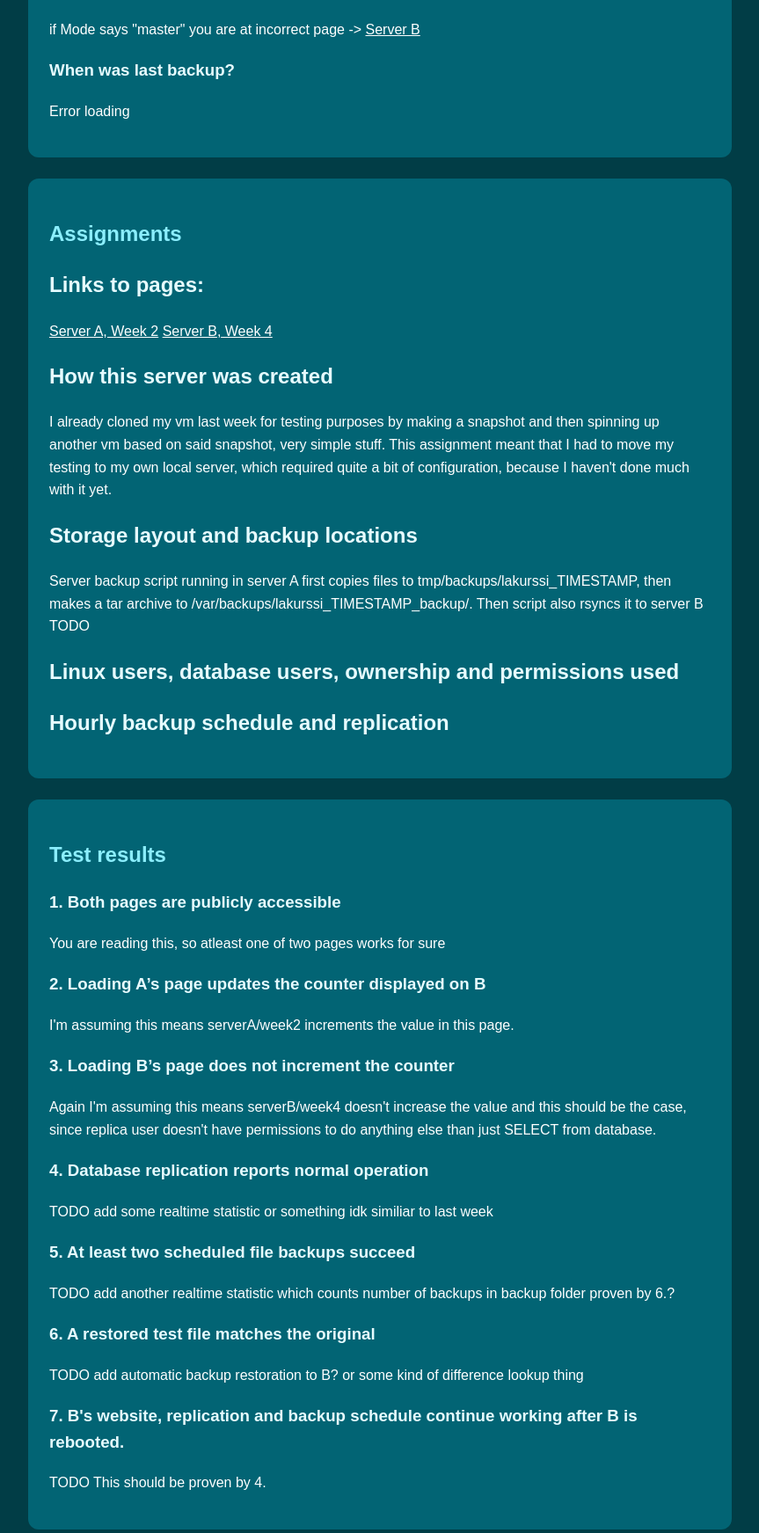
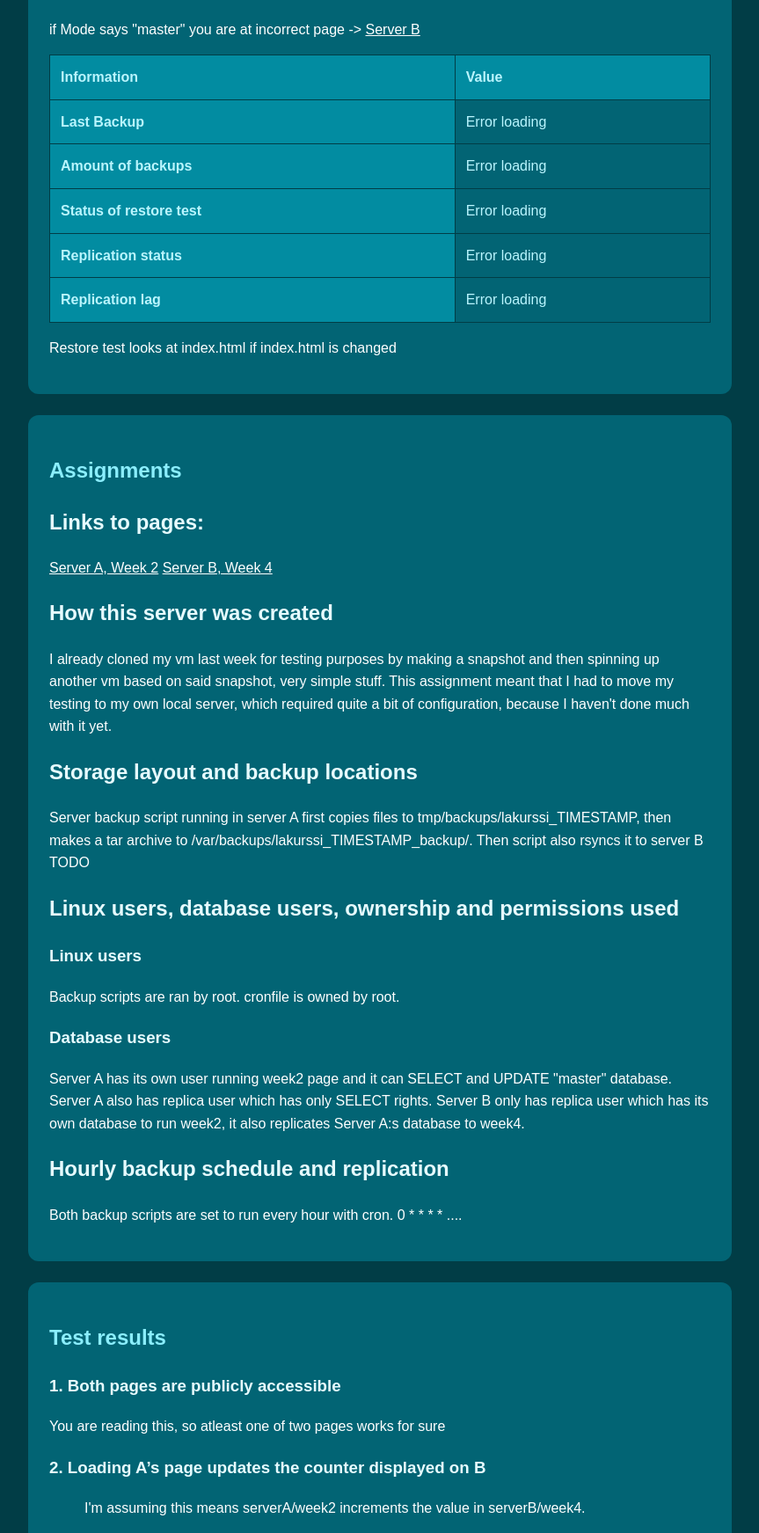
Before and after one commit to Drediqq/la-kurssi, a Flask app: template website/week2/templates/week4.html in a window 1280 px wide. Shown: the part 634-2377 px from the top of the page at 88% size, without its empty margins (208-1071 px from the left). Run offline with Flask 3, Linux system fonts and the light colour scheme; the template is opened without the code that fills it, so the values that code supplies are empty.

Commit message:
added many scripts for data and some fixes

```diff
--- a/website/js/week4.js
+++ b/website/js/week4.js
@@ -21,7 +21,13 @@ async function updateVariables(filename, elementId) {
 
 // load stats
 function loadAllStats() {
-    updateVariables("stats/lastbu.txt", "val-backup-time");
+    const directory = "/var/www/html/lakurssi/week2/templates/stats";
+
+    updateVariables("${directory}/lastbu.txt", "val-backup-time");
+    updateVariables("${directory}/bu_count.txt", "val-backup-count");
+    updateVariables("${directory}/replica_status.txt", "val-repl-status");
+    updateVariables("${directory}/replica_lag.txt", "val-repl-lag");
+    updateVariables("${directory}/restore_check.txt", "val-restore-check");
 }
 
 window.addEventListener("DOMContentLoaded", () => {
--- a/website/week2/counter.py
+++ b/website/week2/counter.py
@@ -1,4 +1,4 @@
-from flask import Flask, render_template
+from flask import Flask, render_template, send_from_directory, abort
 import os
 import mariadb
 
@@ -107,6 +107,24 @@ def week4_index():
         count = -1
 
     return render_template('week4.html', count=count, mode=mode)
+    STATS_DIR = os.environ.get('STATS_DIR', '/var/www/html/lakurssi/week4/stats')
+
+@app.route('/week2/templates/stats/<path:filename>')
+def week4_stats(filename):
+    full_path = os.path.abspath(os.path.join(STATS_DIR, filename))
+    stats_root = os.path.abspath(STATS_DIR)
+
+    # Ensure path stays strictly inside STATS_DIR and points to an existing file
+    if not full_path.startswith(stats_root + os.sep) or not os.path.isfile(full_path):
+        abort(404)
+
+    resp = send_from_directory(
+        stats_root,
+        os.path.basename(full_path),
+        mimetype='text/plain; charset=utf-8'
+    )
+    resp.headers['Cache-Control'] = 'no-store, no-cache, must-revalidate, max-age=0'
+    return resp
 with app.app_context():
     init_db()
 
--- a/website/week2/templates/week4.html
+++ b/website/week2/templates/week4.html
@@ -36,8 +36,40 @@
                 <a href="http://195.148.23.228/week4/">Server B</a>
             </p>
 
-            <h3>When was last backup?</h3>
-            <p id="val-backup-time">Loading...</p>
+
+            <div class="table-container">
+                <table>
+                    <thead>
+                        <tr>
+                            <th scope="col">Information</th>
+                            <th scope="col">Value</th>
+                        </tr>
+                    </thead>
+                    <tbody>
+                        <tr>
+                            <th scope="row">Last Backup</th>
+                            <td id="val-backup-time">Loading...</td>
+                        </tr>
+                        <tr>
+                            <th scope="row">Amount of backups</th>
+                            <td id="val-backup-count">Loading...</td>
+                        </tr>
+                        <tr>
+                            <th scope="row">Status of restore test</th>
+                            <td id="val-restore-check">Loading...</td>
+                        </tr>
+                        <tr>
+                            <th scope="row">Replication status</th>
+                            <td id="val-repl-status">Loading...</td>
+                        </tr>
+                        <tr>
+                            <th scope="row">Replication lag</th>
+                            <td id="val-repl-lag">Loading...</td>
+                        </tr>
+                    </tbody>
+                </table>
+                <p>Restore test looks at index.html if index.html is changed</p>
+            </div>
         </section>
 
         <section>
@@ -65,13 +97,22 @@
             </p>
 
             <h2>Linux users, database users, ownership and permissions used</h2>
+            <h3>Linux users</h3>
             <p>
-
+                Backup scripts are ran by root. cronfile is owned by root.
+            </p>
+            <h3>Database users</h3>
+            <p>
+                Server A has its own user running week2 page and it can SELECT and UPDATE "master" database.
+                Server A also has replica user which has only SELECT rights.
+                Server B only has replica user which has its own database to run week2,
+                it also replicates Server A:s database to week4.
             </p>
 
             <h2>Hourly backup schedule and replication</h2>
             <p>
-
+                Both backup scripts are set to run every hour with cron.
+                0 * * * * ....
             </p>
 
 
@@ -88,14 +129,31 @@
             </p>
 
             <h3>2. Loading A’s page updates the counter displayed on B</h3>
-            <p>
-                I'm assuming this means serverA/week2 increments the value in this page.
-            </p>
+            <ul>
+                <p>I'm assuming this means serverA/week2 increments the value in serverB/week4.</p>
+                <p>Currently this is setup this way:</p>
+                <p>Server A:</p>
+                <li>runs master database</li>
+                <li>serves index, week1-4 pages.*</li>
+
+                * week4 page counter in serverA pulls straight from its own database. So ServerA week2 = serverA week4
+
+                <p>Server B:</p>
+                <li>Replicates Server A:s "master" database</li>
+                <li>Serves index, week1-4 pages.</li>
+                <li>Week2 has its own server B local database so it doesn't break</li>
+                <li>Week4 counter is replicated from server A:s database</li>
+                So in short ServerB-week4 = ServerA-week2
+
+
+            </ul>
 
             <h3>3. Loading B’s page does not increment the counter</h3>
             <p>
                 Again I'm assuming this means serverB/week4 doesn't increase the value and this should be the case,
                 since replica user doesn't have permissions to do anything else than just SELECT from database.
+                I modified python script to have its own script for week4,
+                which only selects and doesn't even try to push values into database.
             </p>
 
             <h3>4. Database replication reports normal operation</h3>
```
Also changed, not shown: README.md, week4/README.md (added), 9 other files.
